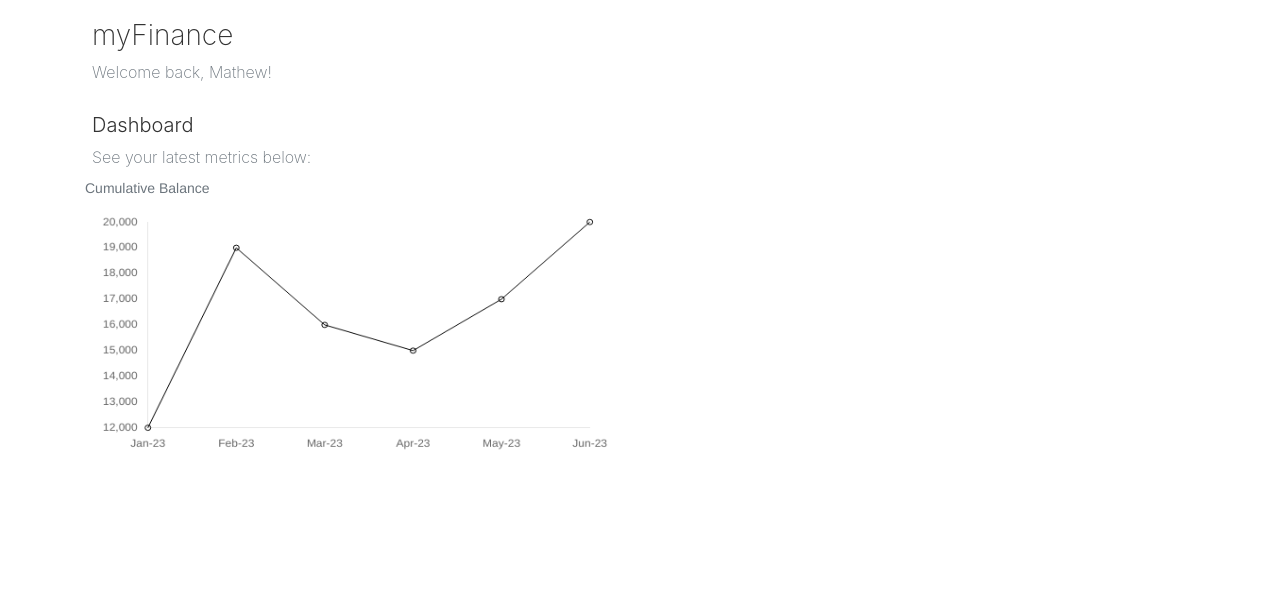
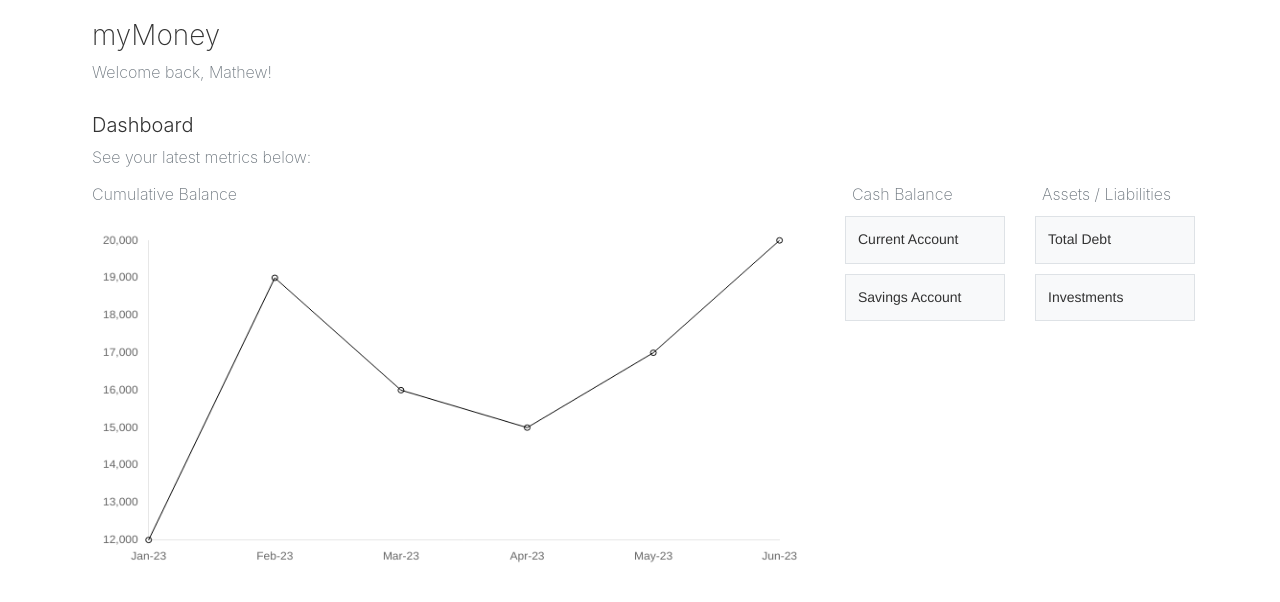
Before and after one commit to mjjohnson94/wireless, a Flask app: template Doji/templates/userHome.html in a window 1280 px wide. Shown: the top 602 px of the page. Run offline with Flask 2, Linux system fonts and the light colour scheme; the template is opened without the code that fills it, so the values that code supplies are empty; some libraries are stand-ins or nearby versions.

Commit message:
Add files via upload

```diff
--- a/Doji/templates/userHome.html
+++ b/Doji/templates/userHome.html
@@ -21,23 +21,25 @@
 
 <div class="container">
 
+<div class="row">
+<div class="col-lg-4">
 
-<div class="row">
 
-<div class="col-lg-4">
-<h1 id="Header">myFinance</h1>
+<h1 id="Header">myMoney</h1>
 <p class="text-muted">Welcome back, Mathew!</p>
 <h1 id="Header2">Dashboard</h1>
 <p class="text-muted">See your latest metrics below:</p>
 
-
 </div>
 </div>
 
-<div class="row">
 
 
-<div class="col-lg-6 col-md-12 text-muted">Cumulative Balance
+<div class="row">
+<div class="col-lg-8 col-md-12 col-sm-12">
+  <p class="text-muted mt-2">Cumulative Balance</p>
+
+
 <script src="https://cdn.jsdelivr.net/npm/chart.js"></script>
 
 <div>
@@ -86,20 +88,35 @@ new Chart(NetBalance, {
       }}})
 
 </script>
+
 </div>
 
+
+  <div class="col-lg-2 col-md-6">
+    <p class="text-muted mt-2">Cash Balance</p>
+    <div class="p-2 border bg-light mt-2 mb-3"><p class="h5">Current Account</p></div>
+    <div class="p-2 border bg-light"><p class="h5">Savings Account</p></div>
+  </div>
+
+
+  <div class="col-lg-2 col-md-6">
+    <p class="text-muted mt-2">Assets / Liabilities</p>
+    <div class="p-2 border bg-light mt-2 mb-3"><p class="h5">Total Debt</p>
+    </div>
+    <div class="p-2 border bg-light"><p class="h5">Investments</p>
+    </div>
+  </div>
+
+
+</div>
+
+</div>
 
 
 
 </div>
 </div>
 </div>
-</div>
-</div>
-
-
-
-
 
 
 
```
Also changed, not shown: Doji/static/css/userHome.css (line endings or trailing spaces).
